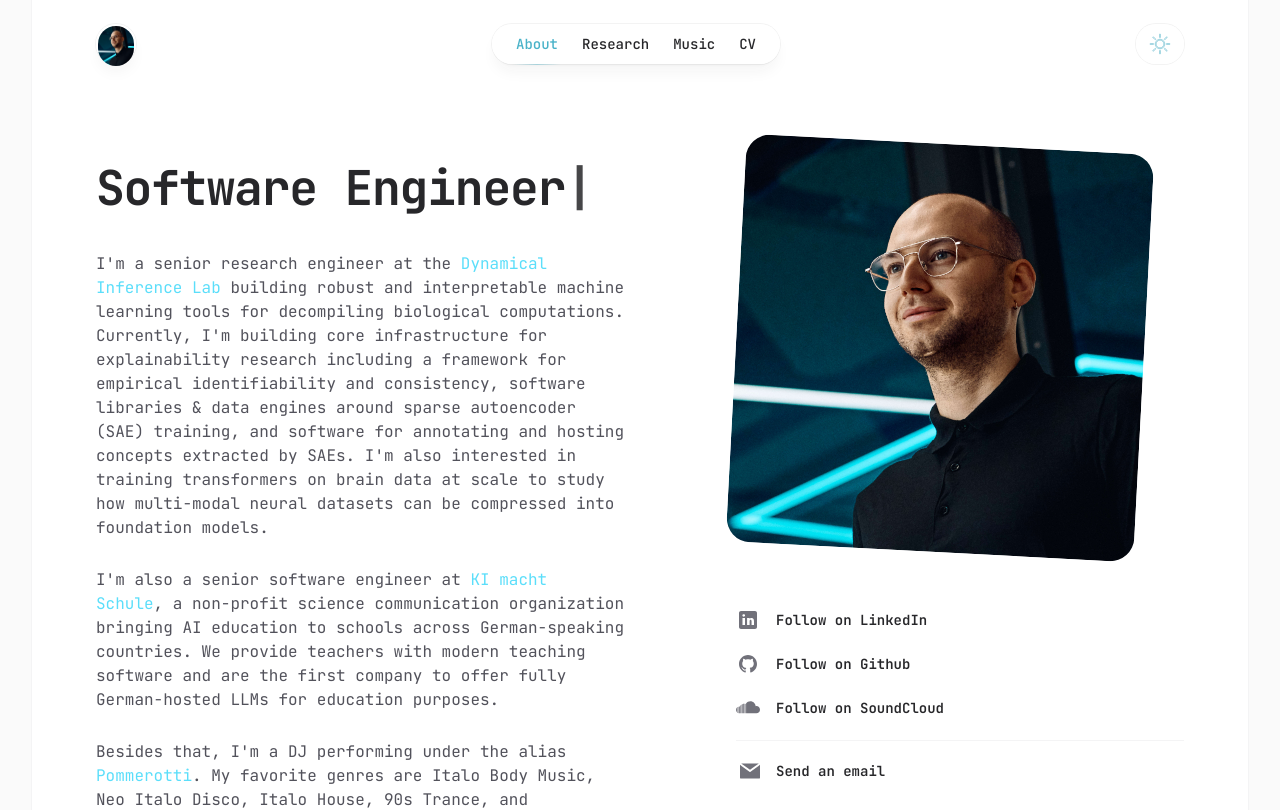
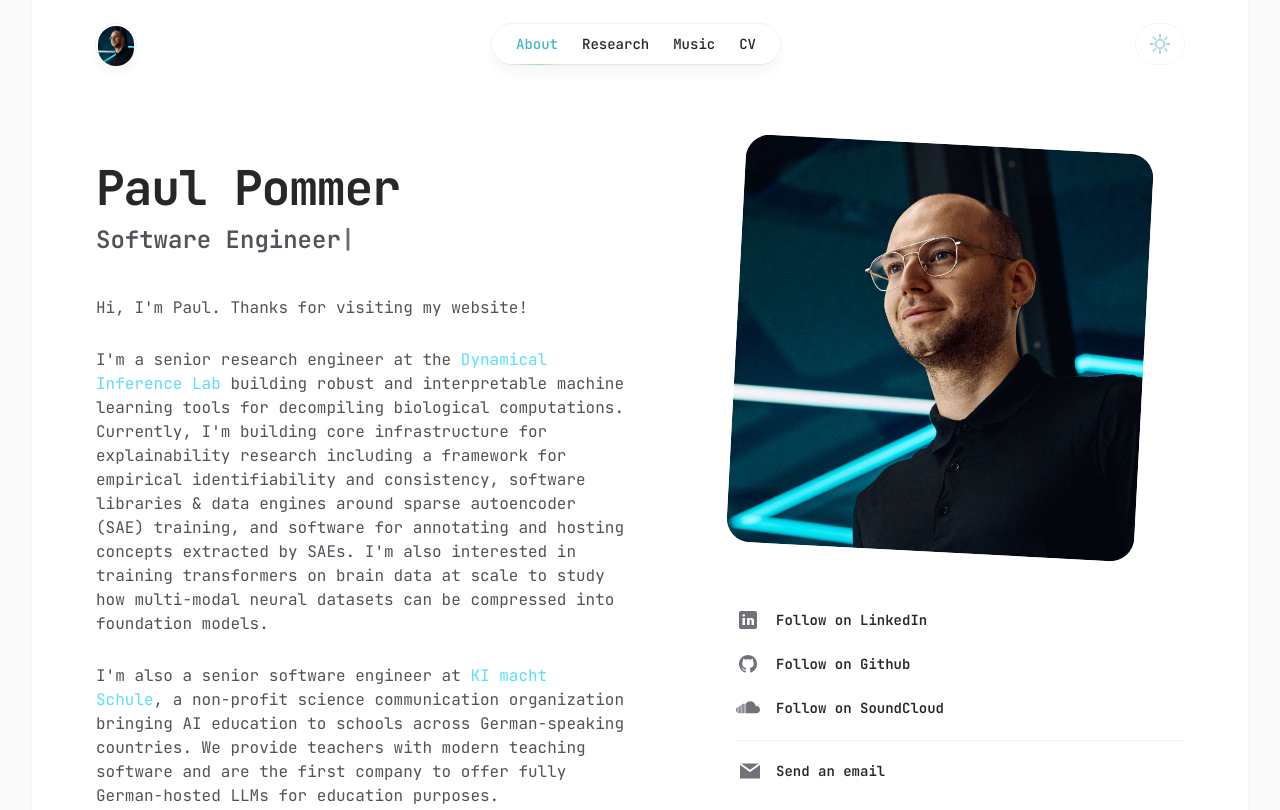
Before and after one commit to ppommer/ppommer.github.io, a React (Create React App) app: page /#/about in a window 1280 px wide. Shown: the top 810 px of the page. Built offline with nearby package versions, Linux system fonts and the light colour scheme.

Commit message:
Update about title

```diff
--- a/src/pages/About.jsx
+++ b/src/pages/About.jsx
@@ -44,10 +44,16 @@ function About() {
   return (
     <div className="grid grid-cols-1 pb-24 gap-x-8 lg:gap-y-4 md:gap-y-8 lg:grid-cols-2 px-4 md:px-16 lg:grid-rows-[auto_1fr]">
       <section className="col-start-1 row-start-2 lg:row-start-1 lg:row-end-3">
-        <h1 className="text-4xl md:text-5xl font-bold tracking-tight text-zinc-800 my-5 dark:text-zinc-100 sm:text-5xl">
+        <h1 className="text-4xl md:text-5xl font-bold tracking-tight text-zinc-800 mt-5 mb-3 dark:text-zinc-100 sm:text-5xl">
+          Paul Pommer
+        </h1>
+        <div className="text-xl md:text-2xl font-semibold text-zinc-600 dark:text-zinc-400">
           <span ref={typedRef}></span>
-        </h1>
+        </div>
         <div className="text-zinc-600 dark:text-zinc-400 space-y-7 mt-10 text-base">
+          <p>
+            Hi, I'm Paul. Thanks for visiting my website!
+          </p>
           <p>
             I'm a senior research engineer at the <a href="https://dynamical-inference.ai/" target="_blank" rel="noopener noreferrer" className="text-primary-400">Dynamical Inference Lab</a> building robust and interpretable machine learning tools for decompiling biological computations.
             Currently, I'm building core infrastructure for explainability research including a framework for empirical identifiability and consistency, software libraries & data engines around sparse autoencoder (SAE) training, and software for annotating and hosting concepts extracted by SAEs.
```
